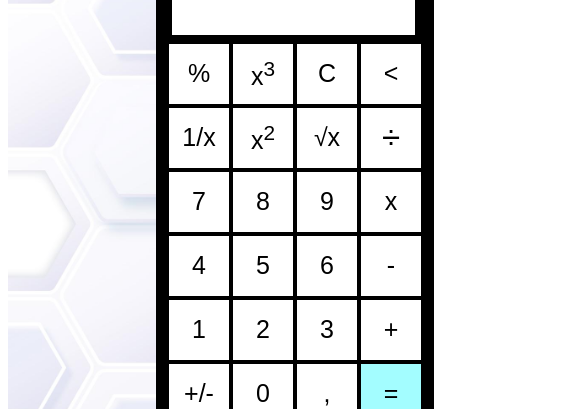
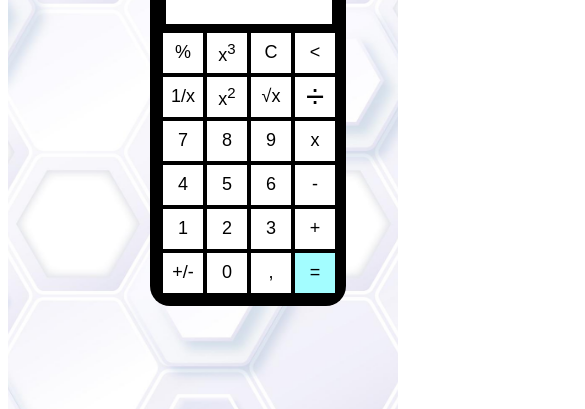
Before and after one commit to RodrigoESTGL/Calculadora_SD, a website: page index.html in a window 390 px wide. Shown: the part 255-664 px from the top of the page, 585 px wide, since content can reach past the window. Drawn offline with Linux system fonts and the light colour scheme.

Commit message:
Css update (Reponsive display)

```diff
--- a/styles.css
+++ b/styles.css
@@ -2,7 +2,6 @@ body {
     overflow: hidden; /*Tira a barra de rolagem do projeto*/
     user-select: none;
     }
-
 
 .background{
 background-image: url(image/bg-3.jpg);
@@ -10,6 +9,82 @@ height: 100vh;
 color:black;
 text-align: center;
 background-size: cover;
+
+}
+
+.calculadora{
+font-family: 'Times New Roman', Times, serif;
+position: absolute;
+background-color: black;
+text-align: center;
+font-size: 18px;
+color: #FFF;
+border: 30px;
+padding: 10px;
+border-radius: 20px;
+top: 20%;
+left: 40%;
+background-position: center;
+}
+
+.button{
+    cursor: pointer;
+    background-color: #FFF;
+    height: 60px;
+    width: 60px;
+    color:black;
+    font-size: 25px;
+    border: none;
+}
+
+.dfbutton{
+    cursor: pointer;
+    background-color: #a3fdff;
+    height: 60px;
+    width: 60px;
+    color:black;
+    font-size: 25px;
+    border: none;
+}
+
+.button:hover{
+    background-color: rgb(211, 209, 209);
+}
+
+.dfbutton:hover{
+    background-color: rgb(169, 213, 213);
+}
+
+#result{
+    height: 30px;
+    width: 233px;
+    font-size: 20px;
+    font-family: Arial, Helvetica, sans-serif;
+    text-align: right;
+    background-color: #FFF;
+    color: black;
+    margin: 6px;
+    padding: 5px;
+}
+
+#logoIPV{
+    position: absolute;
+    height: 500px;
+    width: 800px;
+    top: 670px;
+    left: 2%;
+}
+
+
+    .background{
+    background-image: url(image/bg-3.jpg);
+    height: 100vh;
+    width: 100vw;
+    background-size: cover;
+    background-repeat: no-repeat; /*Evita repetições*/
+    background-position: center;
+    color: black;
+    text-align: center;
 
     }
 
@@ -92,3 +167,75 @@ background-position: center;
         height:60px;
         width: 120px;
     }
+
+/* Responsividade (tela média)*/
+@media (max-width: 768px) {
+    .calculadora {
+        position: absolute;
+        left: 220px;
+        width: 217px;
+        font-size: 16px;
+        padding: 15;
+        background-position: center;
+
+    }
+
+    .button, .dfbutton {
+        height: 50px;
+        width: 50px;
+        font-size: 20px;
+    }
+
+    #result {
+        height: 30px;
+        width: 195px;
+        font-size: 20px;
+        font-family: Arial, Helvetica, sans-serif;
+        text-align: right;
+        background-color: #FFF;
+        color: black;
+        margin: 6px;
+        padding: 5px;
+    }
+
+    #logoIPV {
+        position: absolute;
+        height: 300px;
+        width: 500px;
+        top: 680px;
+        left: 5%;
+    }
+
+    #logoESTGL {
+        position: absolute;
+        height: 300px;
+        width: 500px;
+        top: 690px;
+        right: -310px;
+    }
+}
+
+/*Responsividade (tela pequena)*/
+@media (max-width: 560px) {
+    .calculadora {
+        width: 176px;
+        padding: 10px;
+        left: 150px;
+    }
+
+    .button, .dfbutton {
+        height: 40px;
+        width: 40px;
+        font-size: 18px;
+    }
+
+    #result {
+        font-size: 16px;
+        height: 20px;
+        width: 156px;
+    }
+
+    #logoIPV, #logoESTGL {
+        display: none; /* Oculta as logos */
+    }
+}
```
Lines whose indentation alone changed are shown as unchanged.
